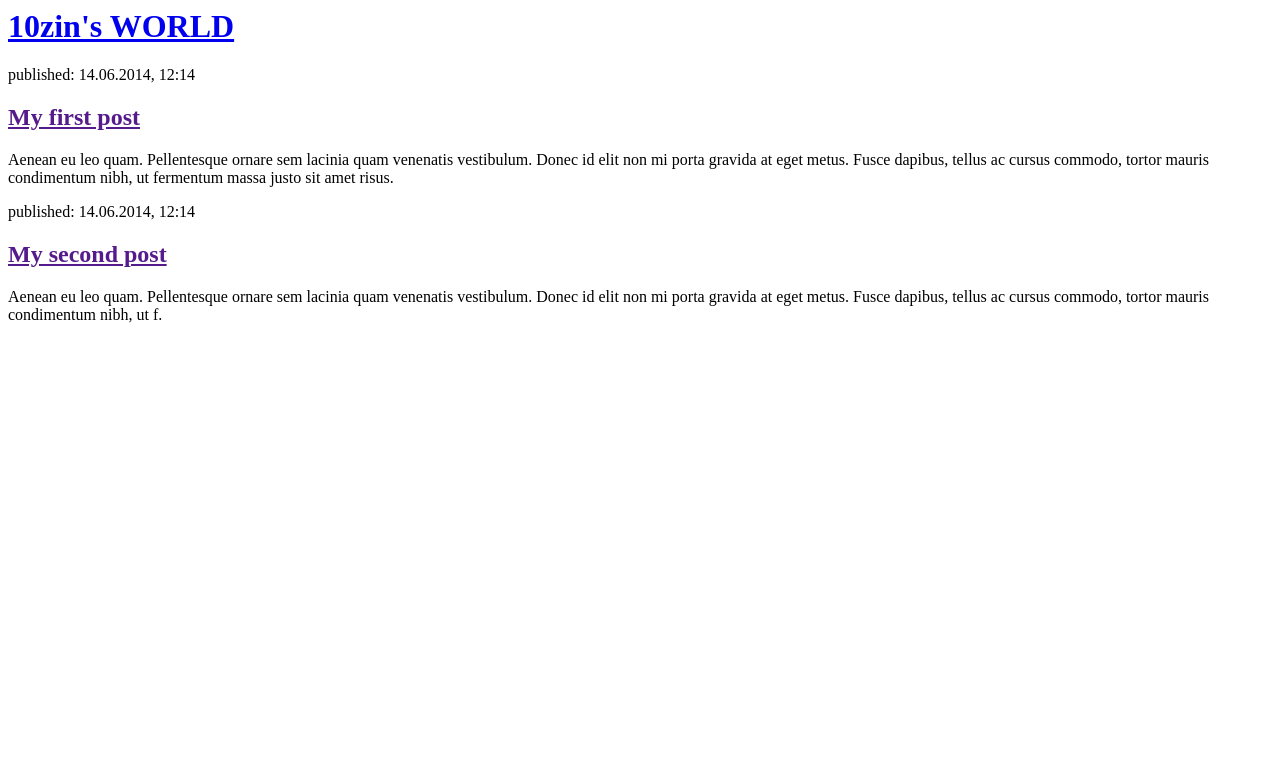
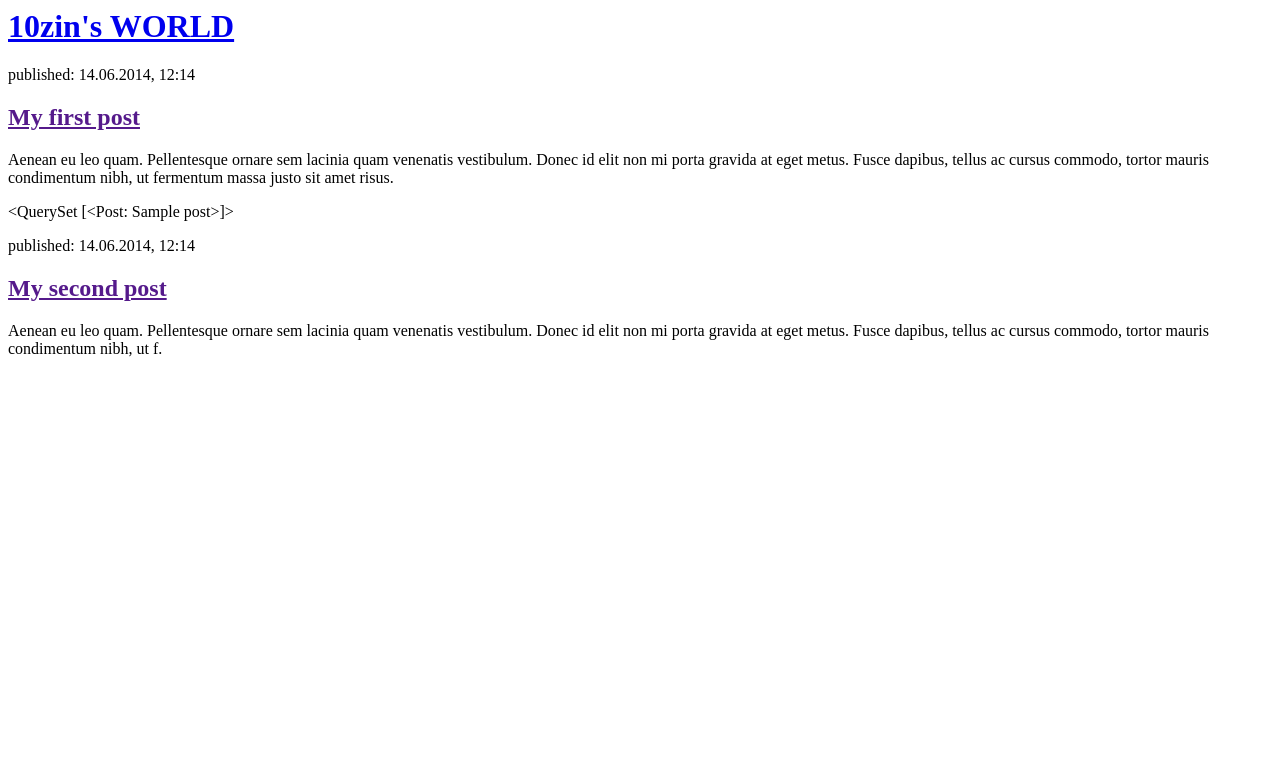
Before and after one commit to 10paldon/My-first-blog, a Django app: template blog/templates/blog/post_list.html in a window 1280 px wide. Shown: the top 783 px of the page. Run offline with Django 3.2, Linux system fonts and the light colour scheme; the template is opened without the code that fills it: values that come from a table or form of the project are taken from there, others are empty; tables that the repository leaves empty hold one stand-in row (values such as "Sample post").

Commit message:
Modified templates to display posts from database.

```diff
--- a/blog/templates/blog/post_list.html
+++ b/blog/templates/blog/post_list.html
@@ -13,6 +13,7 @@
             <h2><a href="">My first post</a></h2>
             <p>Aenean eu leo quam. Pellentesque ornare sem lacinia quam venenatis vestibulum. Donec id elit non mi porta gravida at eget metus. Fusce dapibus, tellus ac cursus commodo, tortor mauris condimentum nibh, ut fermentum massa justo sit amet risus.</p>
         </div>
+{{ posts }}
 
         <div>
             <p>published: 14.06.2014, 12:14</p>
--- a/blog/views.py
+++ b/blog/views.py
@@ -1,6 +1,9 @@
 from django.shortcuts import render
+from .models import Post
+from django.utils import timezone
 
 # Create your views here.
 
 def post_list(request):
-    return render(request, 'blog/post_list.html', {})
+    posts = Post.objects.filter(published_date__lte=timezone.now()).order_by('published_date')
+    return render(request, 'blog/post_list.html', {'posts': posts})
```
